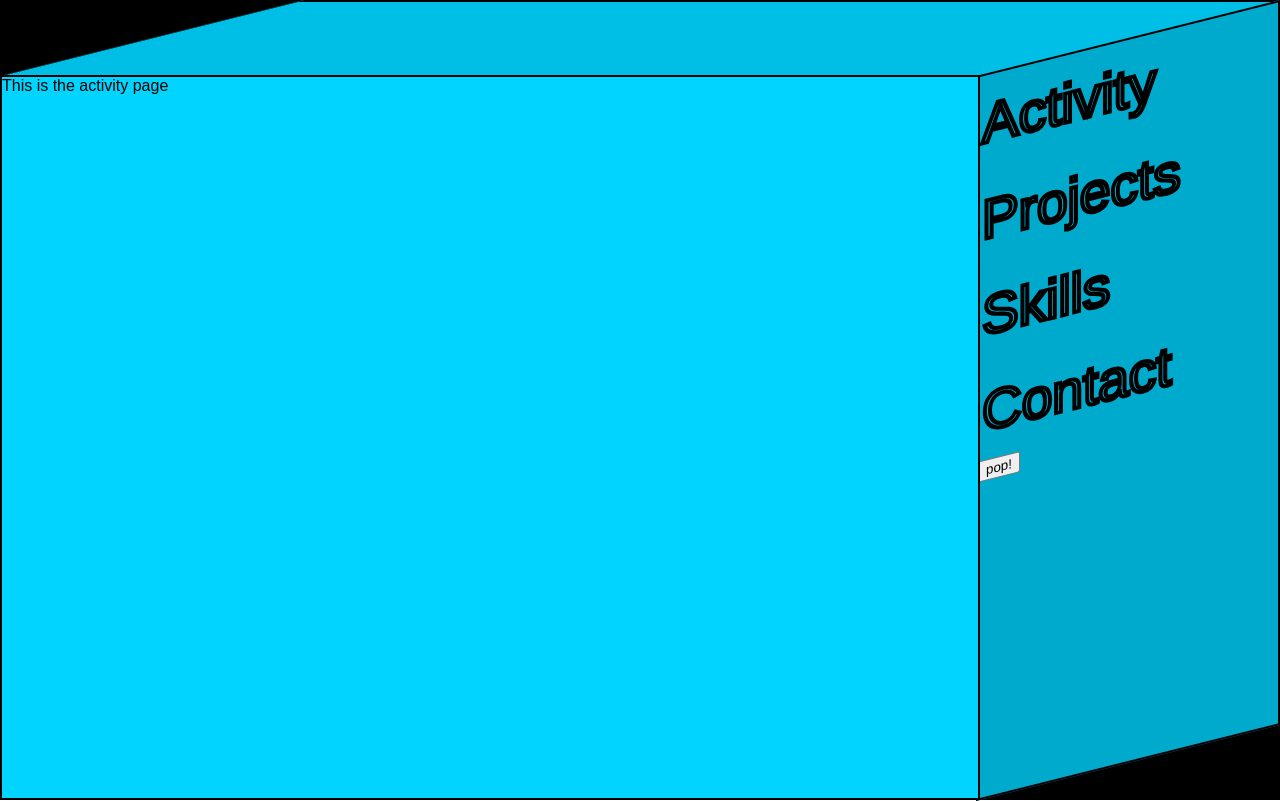
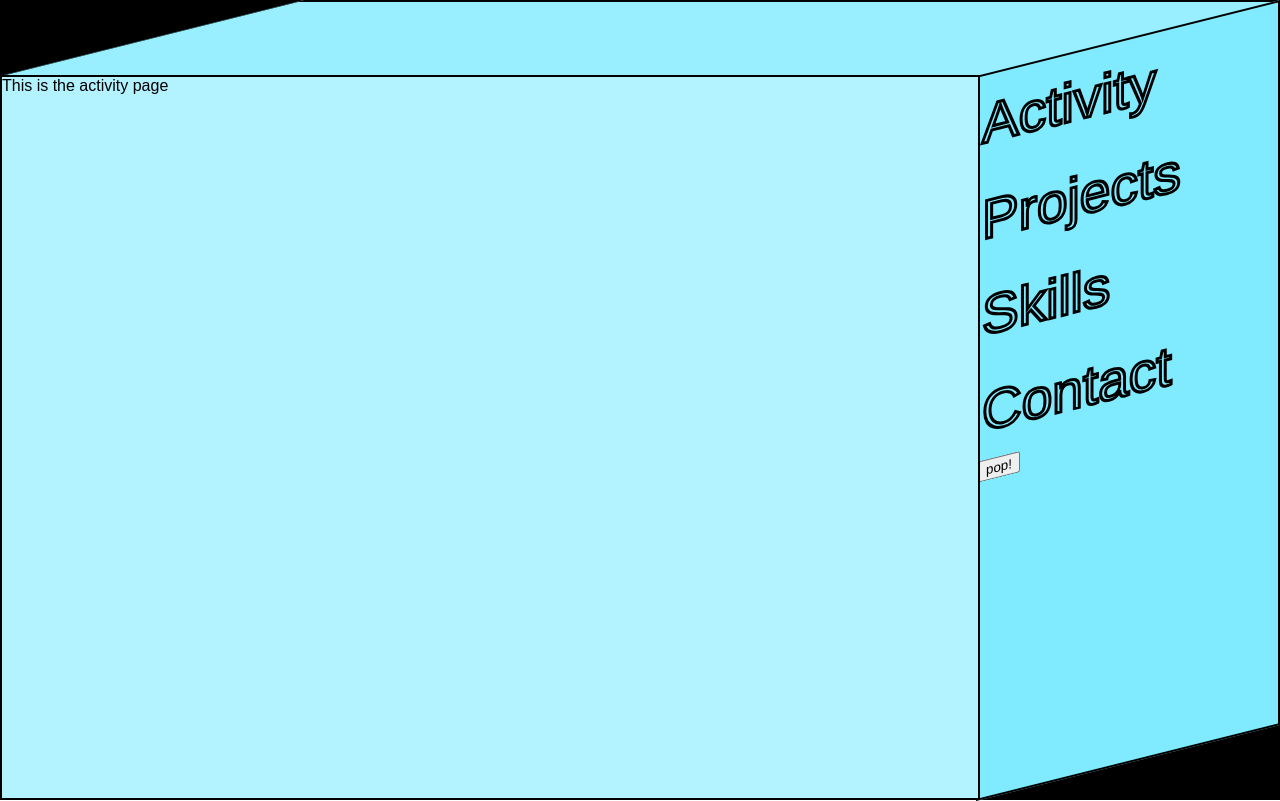
Before and after one commit to MaximilianMeiler/Pages, a React (Create React App) app: page / in a window 1280 px wide. Both pictures are taken after a click on the element "Activity". Built offline with nearby package versions, Linux system fonts and the light colour scheme; a web font is replaced by a local one.

Commit message:
Muted colors

```diff
--- a/src/App.css
+++ b/src/App.css
@@ -67,11 +67,13 @@ body {
   padding-bottom: 2vh;
   padding-left: 4px;
   -webkit-text-fill-color: transparent;
+  -webkit-text-stroke: 3px;
   transition: -webkit-text-fill-color .15s;
+  transition: -webkit-text-stroke .15s;
   transition: font-size .15s;
-  -webkit-text-stroke: 4px;
 }
 
 .right > div:hover {
   font-size: 75px;
+  -webkit-text-stroke: 4px;
 }
--- a/src/App.js
+++ b/src/App.js
@@ -24,7 +24,7 @@ function App() {
     <div>
       <div className='trueBackground'></div>
       <div className='background'>
-        <div className='left' style={stack.length > 1 ? {backgroundColor:`hsl(${colors[stack[stack.length-1]]}, 100%, 50%)`} : {}}>
+        <div className='left' style={stack.length > 1 ? {backgroundColor:`hsl(${colors[stack[stack.length-1]]}, 100%, 85%)`} : {}}>
           {stack[stack.length-1] === 0 ?
             <div>This is the about page</div>
           : stack[stack.length-1] === 1 ?
@@ -35,7 +35,7 @@ function App() {
         </div>
 
         {stack.length > 1 ?
-        <div className='leftBehind' style={stack.length > 2 ? {backgroundColor:`hsl(${colors[stack[stack.length-2]]}, 100%, 50%)`} : {}}>
+        <div className='leftBehind' style={stack.length > 2 ? {backgroundColor:`hsl(${colors[stack[stack.length-2]]}, 100%, 85%)`} : {}}>
           {stack[stack.length-2] === 0 ?
             <div>This is the about page</div>
           : stack[stack.length-2] === 1 ?
@@ -45,8 +45,8 @@ function App() {
         </div>
         : <></>}
 
-        <div className='top' style={stack.length > 1 ? {backgroundColor:`hsl(${colors[stack[stack.length-1]]}, 100%, 45%)`} : {}}></div>
-        <div className='right' style={stack.length > 1 ? {backgroundColor:`hsl(${colors[stack[stack.length-1]]}, 100%, 40%)`} : {}}>
+        <div className='top' style={stack.length > 1 ? {backgroundColor:`hsl(${colors[stack[stack.length-1]]}, 100%, 80%)`} : {}}></div>
+        <div className='right' style={stack.length > 1 ? {backgroundColor:`hsl(${colors[stack[stack.length-1]]}, 100%, 75%)`} : {}}>
           <div onClick={() => setStack([0, 1])} onMouseEnter={() => setHover(1)} onMouseOut={() => setHover(-1)} style={hover === 1 ? {WebkitTextFillColor:`hsl(${colors[1]}, 100%, 50%)`} : {}}>Activity</div>
           <div onClick={() => setStack([0, 2])} onMouseEnter={() => setHover(2)} onMouseOut={() => setHover(-1)} style={hover === 2 ? {WebkitTextFillColor:`hsl(${colors[2]}, 100%, 50%)`} : {}}>Projects</div>
           <div onClick={() => setStack([0, 3])} onMouseEnter={() => setHover(3)} onMouseOut={() => setHover(-1)} style={hover === 3 ? {WebkitTextFillColor:`hsl(${colors[3]}, 100%, 50%)`} : {}}>Skills</div>
```
